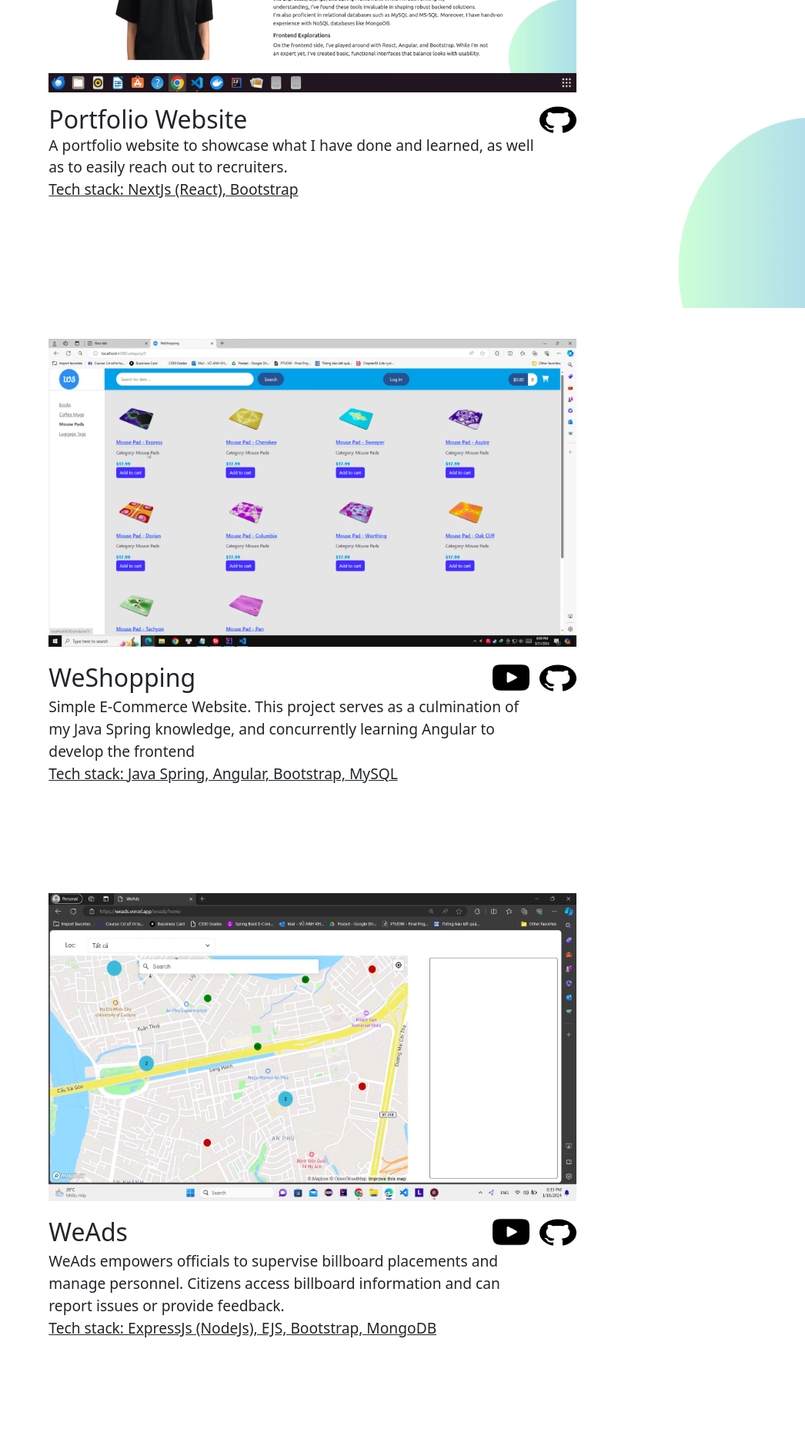
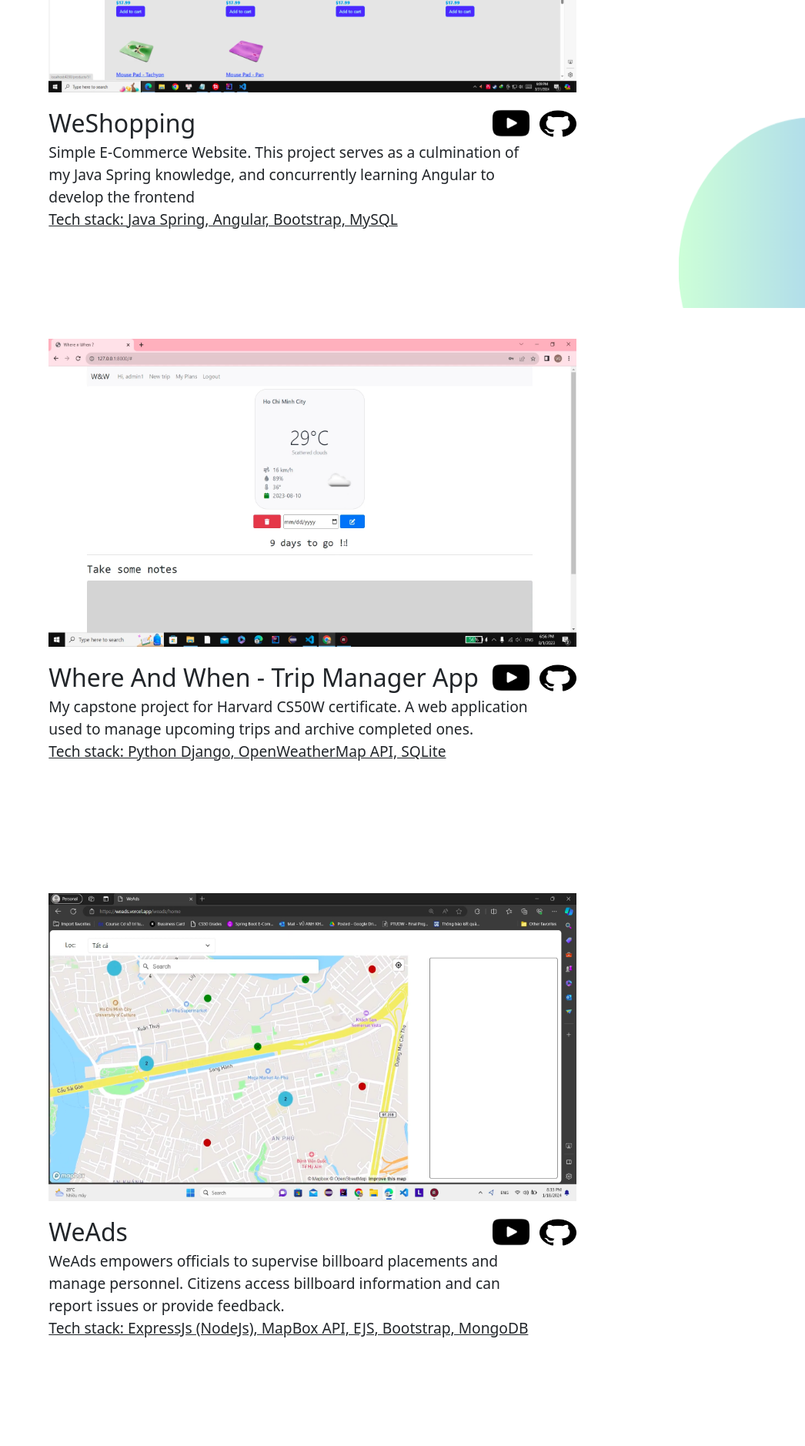
Before and after one commit to VuKhoa23/Portfolio, a Next.js app: page /projects in a window 1280 px wide. Shown: the part 400-2278 px from the top of the page at 77% size, without its empty margins (234-1280 px from the left). Built offline with nearby package versions, Linux system fonts and the light colour scheme.

Commit message:
Add new project

```diff
--- a/app/projects/page.js
+++ b/app/projects/page.js
@@ -1,9 +1,10 @@
-import classes from "./page.module.css"
+import classes from "./page.module.css";
 import Project from "./project";
-import portfolioProjectImg from "../../public/images/portfolio-project.png"
-import weshoppingProjectImg from "../../public/images/weshopping-project.png"
-import chatProjectImg from "../../public/images/chat-project.png"
-import weadsProjectImg from "../../public/images/weads-project.png"
+import portfolioProjectImg from "../../public/images/portfolio-project.png";
+import weshoppingProjectImg from "../../public/images/weshopping-project.png";
+import chatProjectImg from "../../public/images/chat-project.png";
+import weadsProjectImg from "../../public/images/weads-project.png";
+import wnwProjectImg from "../../public/images/wnw-project.png";
 
 import Image from "next/image";
 export const metadata = {
@@ -13,50 +14,104 @@ export const metadata = {
 
 const project = {
   title: "Portfolio Website",
-  description: <p>A portfolio website to showcase what I have done and learned, as well as to easily reach out to recruiters.</p>,
-  img: <Image src={portfolioProjectImg} layout="fill" alt="Portfolio Website Image" />,
+  description: (
+    <p>
+      A portfolio website to showcase what I have done and learned, as well as
+      to easily reach out to recruiters.
+    </p>
+  ),
+  img: (
+    <Image
+      src={portfolioProjectImg}
+      layout="fill"
+      alt="Portfolio Website Image"
+    />
+  ),
   youtube: undefined,
   github: "https://github.com/VuKhoa23/Portfolio",
-  techStack: "NextJs (React), Bootstrap"
-}
+  techStack: "NextJs (React), Bootstrap",
+};
 
 const project2 = {
   title: "WeShopping",
-  description: <p>Simple E-Commerce Website. This project serves as a culmination of my Java Spring knowledge, and concurrently learning Angular to develop the frontend</p>,
-  img: <Image src={weshoppingProjectImg} layout="fill" alt="Portfolio Website Image" />,
+  description: (
+    <p>
+      Simple E-Commerce Website. This project serves as a culmination of my Java
+      Spring knowledge, and concurrently learning Angular to develop the
+      frontend
+    </p>
+  ),
+  img: (
+    <Image
+      src={weshoppingProjectImg}
+      layout="fill"
+      alt="Portfolio Website Image"
+    />
+  ),
   youtube: "https://www.youtube.com/watch?v=PuaeUYqUh_Q",
   github: "https://github.com/VuKhoa23/WeShopping",
-  techStack: "Java Spring, Angular, Bootstrap, MySQL"
-}
+  techStack: "Java Spring, Angular, Bootstrap, MySQL",
+};
 
 const project3 = {
   title: "WeAds",
-  description: <p>WeAds empowers officials to supervise billboard placements
-    and manage personnel. Citizens access billboard information and can report issues or provide feedback.</p>,
-  img: <Image src={weadsProjectImg} layout="fill" alt="Portfolio Website Image" />,
+  description: (
+    <p>
+      WeAds empowers officials to supervise billboard placements and manage
+      personnel. Citizens access billboard information and can report issues or
+      provide feedback.
+    </p>
+  ),
+  img: (
+    <Image src={weadsProjectImg} layout="fill" alt="Portfolio Website Image" />
+  ),
   youtube: "https://www.youtube.com/watch?v=6SL3_YXreL0",
   github: "https://github.com/VuKhoa23/WE-ADS",
-  techStack: "ExpressJs (NodeJs), EJS, Bootstrap, MongoDB"
-}
+  techStack: "ExpressJs (NodeJs), MapBox API, EJS, Bootstrap, MongoDB",
+};
 
 const project4 = {
-    title: "Java Chat Application",
-    description: <p>Java Chat Application. User can chat 1v1, create group chat, send files and images.</p>,
-    img: <Image src={chatProjectImg} layout="fill" alt="Portfolio Website Image" />,
-    youtube: "https://www.youtube.com/watch?v=l5mrJ43TOqU",
-    github: "https://github.com/VuKhoa23/Java-Chat-App",
-    techStack: "Java Swing, Socket, MySQL"
-  }
+  title: "Java Chat Application",
+  description: (
+    <p>
+      Java Chat Application. User can chat 1v1, create group chat, send files
+      and images.
+    </p>
+  ),
+  img: (
+    <Image src={chatProjectImg} layout="fill" alt="Portfolio Website Image" />
+  ),
+  youtube: "https://www.youtube.com/watch?v=l5mrJ43TOqU",
+  github: "https://github.com/VuKhoa23/Java-Chat-App",
+  techStack: "Java Swing, Socket, MySQL",
+};
 
+const project5 = {
+  title: "Where And When - Trip Manager App",
+  description: (
+    <p>
+      My capstone project for Harvard CS50W certificate. A web application used to manage upcoming trips and archive completed ones.
+    </p>
+  ),
+  img: (
+    <Image src={wnwProjectImg} layout="fill" alt="Portfolio Website Image" />
+  ),
+  youtube: "https://www.youtube.com/watch?v=u6Rn7b067Q0",
+  github: "https://github.com/VuKhoa23/WhereAndWhen",
+  techStack: "Python Django, OpenWeatherMap API, SQLite",
+};
 
 export default function Projects() {
   return (
     <>
-      <container className={classes.main + " row d-flex flex-row justify-content-around"}>
-        <Project project={project} />
+      <container
+        className={classes.main + " row d-flex flex-row justify-content-around"}
+      >
         <Project project={project2} />
+        <Project project={project5} />
         <Project project={project3} />
         <Project project={project4} />
+        <Project project={project} />
       </container>
     </>
   );
```
Also changed, not shown: public/images/wnw-project.png (added).
